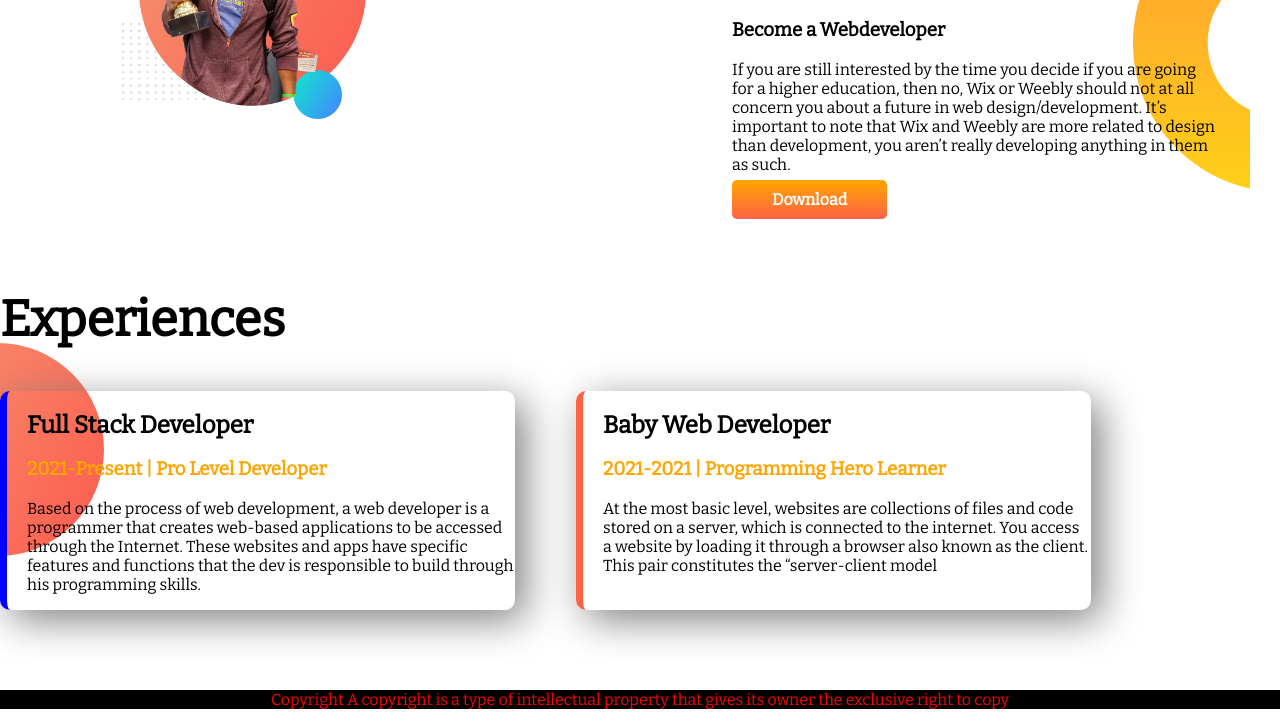
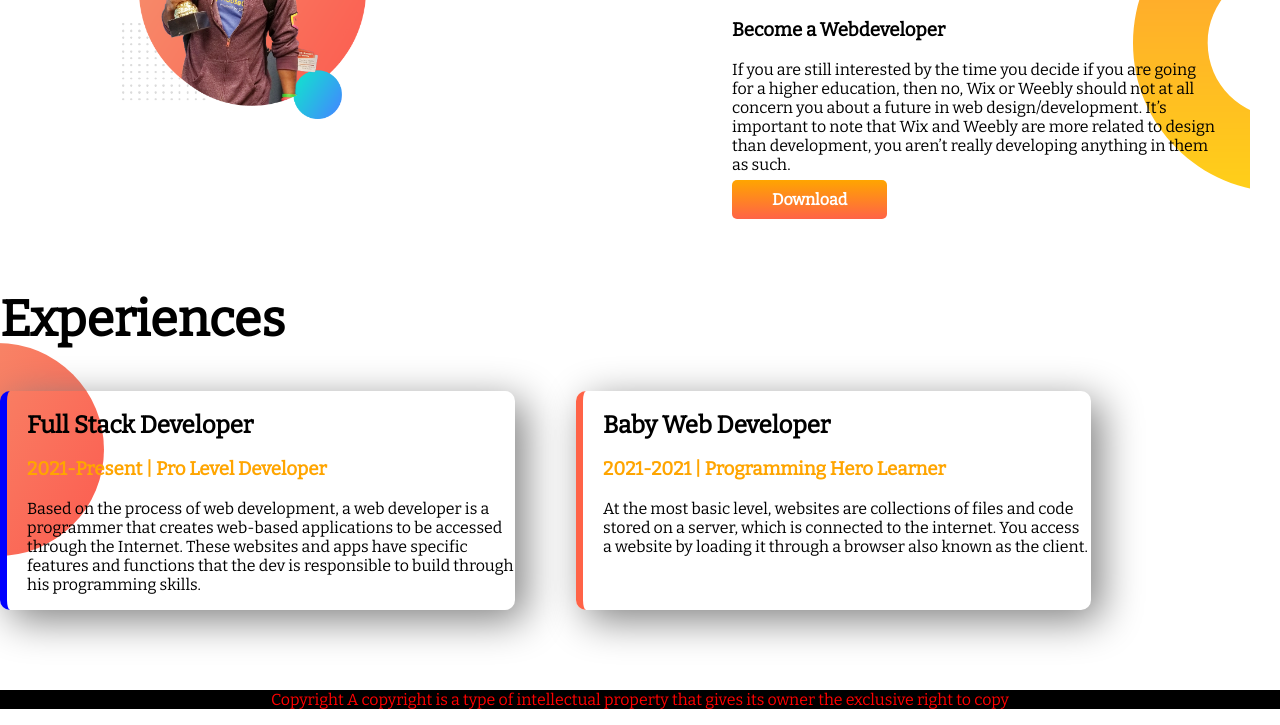
Before and after one commit to mskshiplu/developer-portfolio, a plain HTML site: page index.html in a window 1280 px wide. Shown: the part 724-1449 px from the top of the page. Drawn offline with nearby package versions, Linux system fonts and the light colour scheme.

Commit message:
paragraph update

```diff
--- a/index.html
+++ b/index.html
@@ -59,7 +59,7 @@
                 </h2>
                 <p>At the most basic level, websites are collections of files and code stored on a server, which is
                     connected to the internet. You access a website by loading it through a browser also known as the
-                    client. This pair constitutes the “server-client model</p>
+                    client.</p>
             </div>
         </div>
     </section>
```
